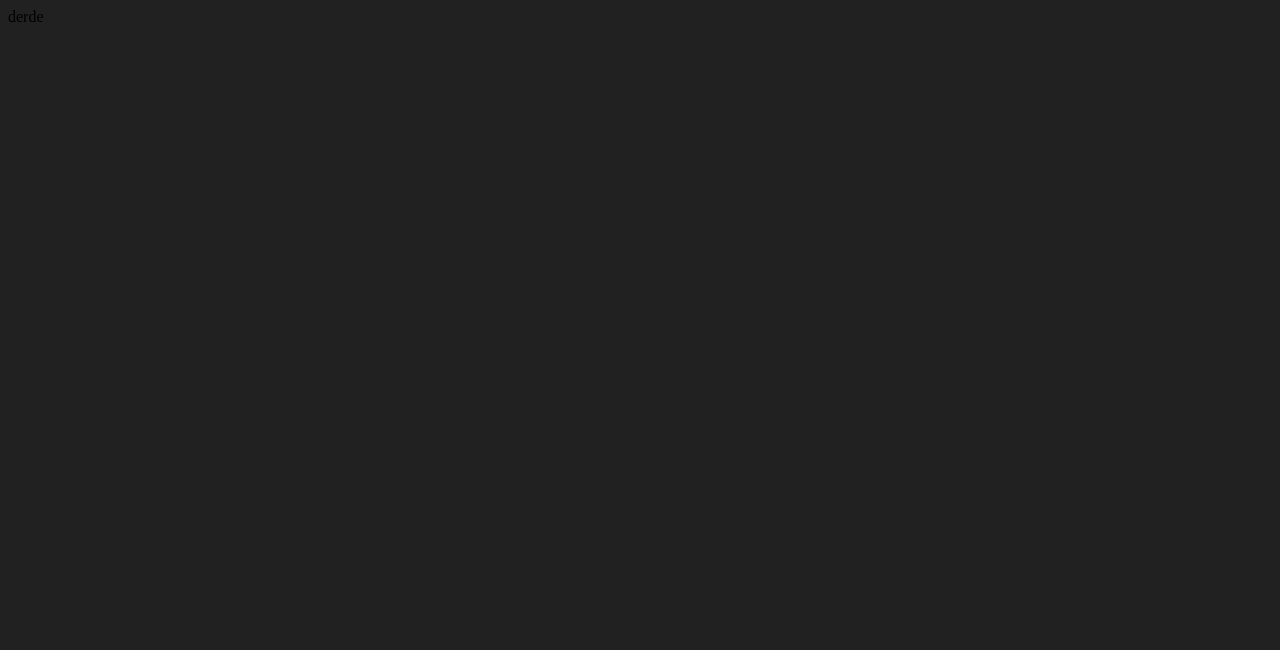
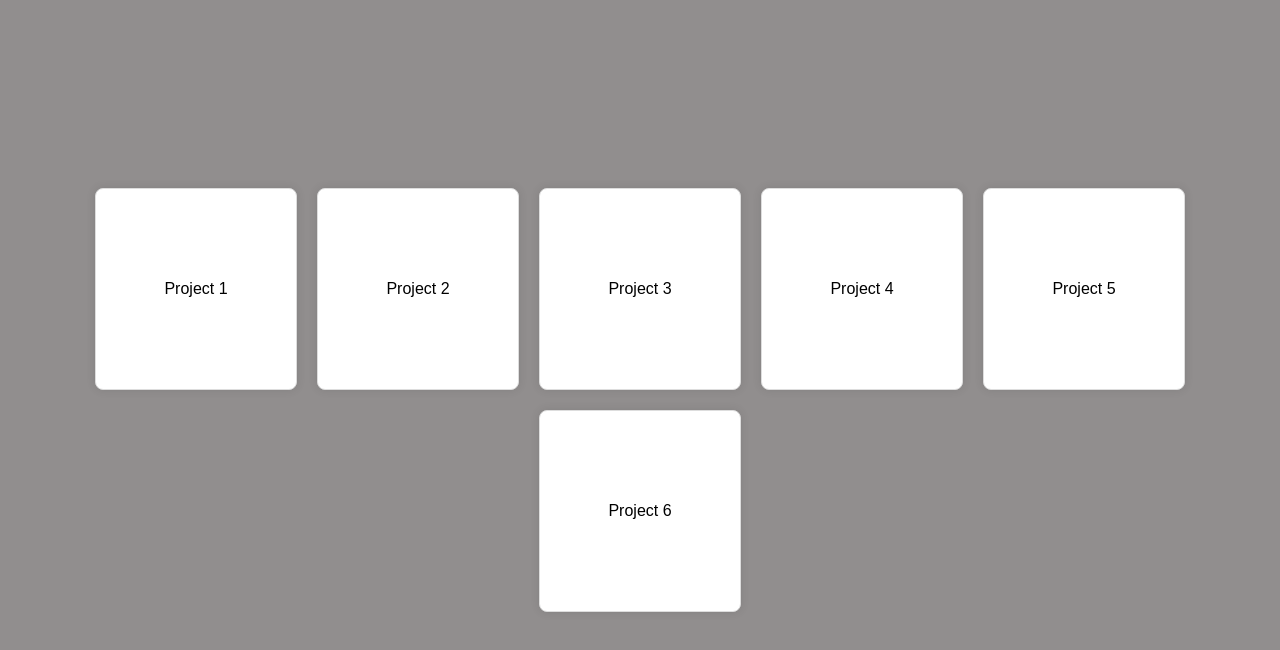
Before and after one commit to Demi99F/Portfolio, a plain HTML site: page Portfolio/derde.html in a window 1280 px wide. Drawn offline with Linux system fonts and the light colour scheme.

Commit message:
Add files via upload

```diff
--- a/Portfolio/derde.css
+++ b/Portfolio/derde.css
@@ -1,3 +1,3 @@
-body {
-    background-color: #212121;
-}
+.body, html {
+    background-color: #918e8e;
+  }
--- a/Portfolio/derde.html
+++ b/Portfolio/derde.html
@@ -3,10 +3,62 @@
 <head>
     <meta charset="UTF-8">
     <meta name="viewport" content="width=device-width, initial-scale=1.0">
-    <title>Document</title>
-    <link rel="stylesheet" href="derde.css">
+    <style>
+        body {
+            font-family: Arial, sans-serif;
+            background-color: #918e8e;
+            margin: 0;
+            padding: 0;
+            display: flex;
+            flex-direction: column;
+            align-items: center;
+            justify-content: center;
+            height: 100vh;
+        }
+
+        .project-container {
+            display: flex;
+            flex-wrap: wrap;
+            justify-content: center;
+            gap: 20px;
+        }
+
+        .project {
+            width: 200px;
+            height: 200px;
+            background-color: #fff;
+            border: 1px solid #ddd;
+            border-radius: 8px;
+            box-shadow: 0 0 10px rgba(0, 0, 0, 0.1);
+            display: flex;
+            justify-content: center;
+            align-items: center;
+            text-align: center;
+            transition: transform 0.3s ease-in-out;
+        }
+
+        .project:hover {
+            transform: scale(1.1);
+        }
+
+        @media (max-width: 600px) {
+            .project {
+                width: 100%;
+            }
+        }
+    </style>
+    <title>My Projects</title>
 </head>
 <body>
-    derde
+
+    <div class="project-container">
+        <div class="project">Project 1</div>
+        <div class="project">Project 2</div>
+        <div class="project">Project 3</div>
+        <div class="project">Project 4</div>
+        <div class="project">Project 5</div>
+        <div class="project">Project 6</div>
+    </div>
+
 </body>
 </html>
--- a/Portfolio/tweede.css
+++ b/Portfolio/tweede.css
@@ -2,7 +2,6 @@
 	padding: 0;
 	margin: 0;
 	box-sizing: border-box;
-	font-family: 'Quicksand', sans-serif;
 }
 
 body{
@@ -27,7 +26,6 @@ body{
 	height: 100%;
 	left: 0;
 	top: 0;
-	background: url("images/flowers.jpg") no-repeat center;
 	background-size: cover;
 	filter: blur(50px);
 	z-index: -1;
@@ -44,7 +42,7 @@ body{
 }
 
 .left{
-	background: url("images/db.jpg") no-repeat center;
+	background: url("images/contact.png") no-repeat center;
 	background-size: cover;
 	height: 100%;
 }
@@ -68,7 +66,7 @@ h2:after{
     height: 4px;
     width: 50px;
     border-radius: 2px;
-    background-color: #5c864c;
+    background-color: #252439;
 }
 
 .field{
@@ -93,7 +91,7 @@ textarea{
 .btn{
 	width: 100%;
 	padding: 0.5rem 1rem;
-	background-color: #5c864c;
+	background-color: #252439;
 	color: #fff;
 	font-size: 1.1rem;
 	border: none;
```
Also changed, not shown: Portfolio/style.css (+11 -11 lines), Portfolio/images/contact.png (added).
